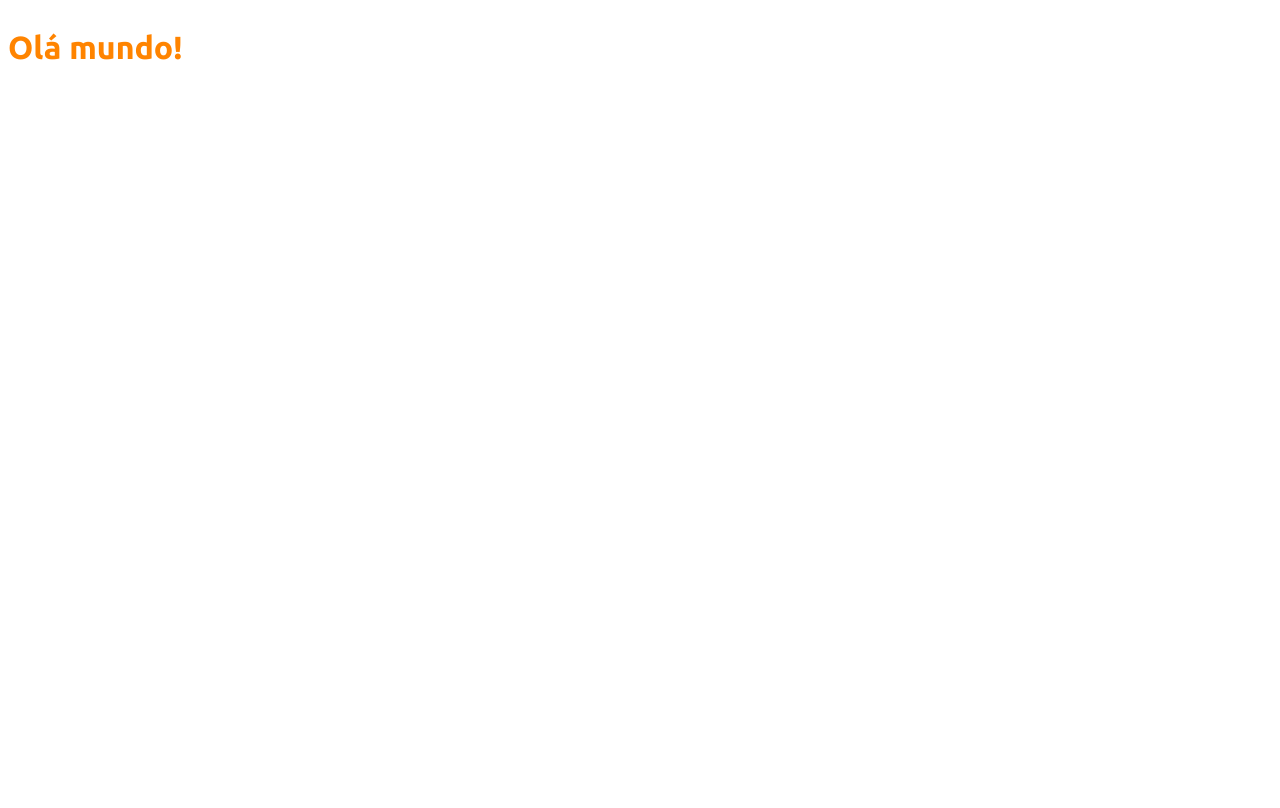
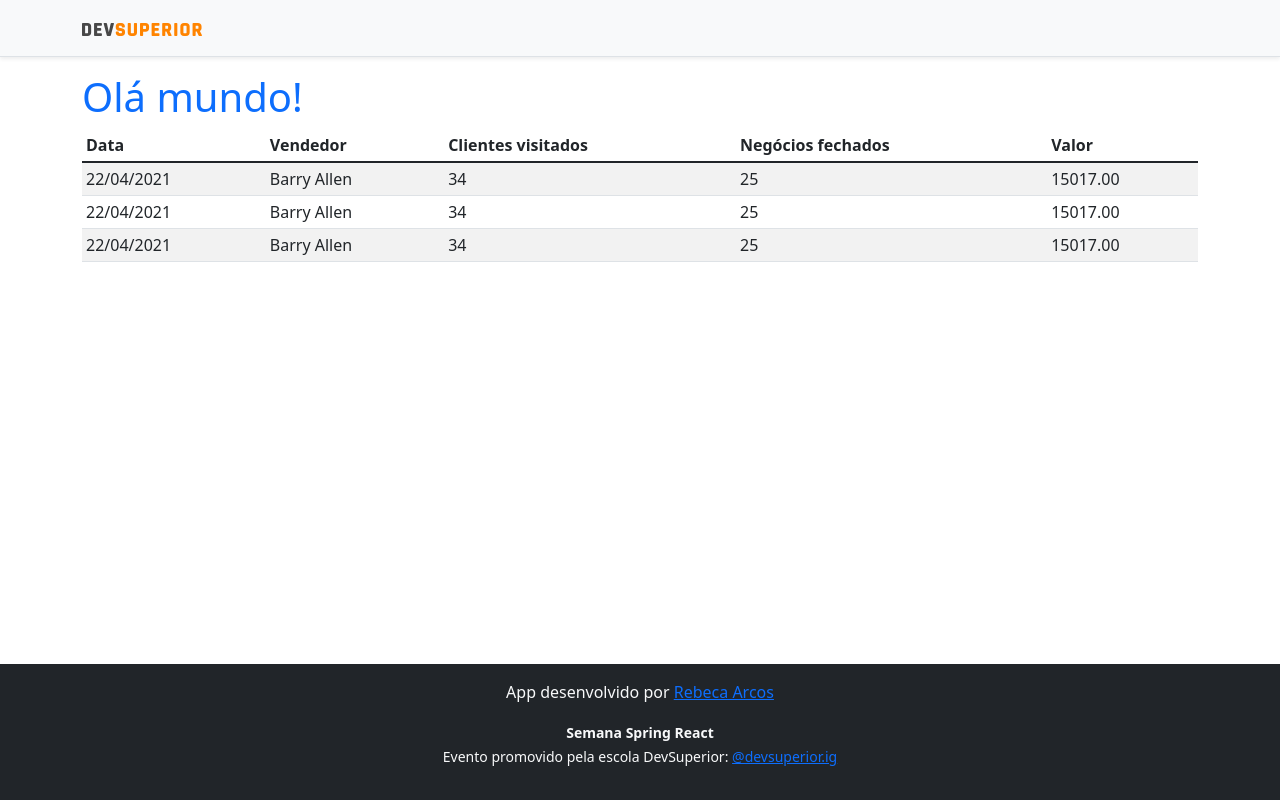
Before and after one commit to Beca-arcos/Project-sds5, a React (Create React App) app in the folder frontend/: page / in a window 1280 px wide. Built offline with nearby package versions, Linux system fonts and the light colour scheme.

Commit message:
Basic static components

```diff
--- a/frontend/src/App.tsx
+++ b/frontend/src/App.tsx
@@ -1,9 +1,18 @@
+import Navbar from "components/Navbar";
+import Footer from "components/Footer";
+import DataTable from "components/DataTable";
+
 
 function App() {
   return (
-    <div>
-      <h1 className="text-primary">Olá mundo!</h1>
-    </div>
+    <><Navbar />
+      <div className="container">
+        <h1 className="text-primary">Olá mundo!</h1>
+        <DataTable />
+      </div>
+      <Footer />
+
+    </>
   );
 }
 
--- /dev/null
+++ b/frontend/src/components/DataTable/index.tsx
@@ -0,0 +1,44 @@
+
+function Navbar() {
+    return (
+        <div className="table-responsive">
+        <table className="table table-striped table-sm">
+            <thead>
+                <tr>
+                    <th>Data</th>
+                    <th>Vendedor</th>
+                    <th>Clientes visitados</th>
+                    <th>Negócios fechados</th>
+                    <th>Valor</th>
+                </tr>
+            </thead>
+            <tbody>
+                <tr>
+                    <td>22/04/2021</td>
+                    <td>Barry Allen</td>
+                    <td>34</td>
+                    <td>25</td>
+                    <td>15017.00</td>
+                </tr>
+                <tr>
+                    <td>22/04/2021</td>
+                    <td>Barry Allen</td>
+                    <td>34</td>
+                    <td>25</td>
+                    <td>15017.00</td>
+                </tr><tr>
+                    <td>22/04/2021</td>
+                    <td>Barry Allen</td>
+                    <td>34</td>
+                    <td>25</td>
+                    <td>15017.00</td>
+                </tr>
+            </tbody>
+        </table>
+    </div>
+
+
+    );
+}
+
+export default Navbar;
--- /dev/null
+++ b/frontend/src/components/Footer/index.tsx
@@ -0,0 +1,15 @@
+
+function Footer() {
+    return (
+        <footer className="footer mt-auto py-3 bg-dark">
+            <div className="container">
+                <p className="text-light">App desenvolvido por <a href="https://github.com" target="_blank" rel="noreferrer">Rebeca Arcos</a></p>
+                <p className="text-light"><small><strong>Semana Spring React</strong><br />
+                    Evento promovido pela escola DevSuperior: <a href="https://instagram.com/devsuperior.ig" target="_blank" rel="noreferrer">@devsuperior.ig</a></small></p>
+            </div>
+        </footer>
+
+    );
+}
+
+export default Footer;
--- /dev/null
+++ b/frontend/src/components/Navbar/index.tsx
@@ -0,0 +1,16 @@
+import ImgDsDark from 'assets/img/ds-dark.svg'
+
+const Navbar = () =>{
+    return (
+        <div className="d-flex flex-column flex-md-row align-items-center p-3 px-md-4 mb-3 bg-light border-bottom shadow-sm">
+            <div className="container">
+                <nav className="my-2 my-md-0 mr-md-3">
+                    <img src={ImgDsDark} alt="DevSuperior" width="120" />
+                </nav>
+            </div>
+        </div>
+
+    );
+}
+
+export default Navbar;
--- a/frontend/src/index.tsx
+++ b/frontend/src/index.tsx
@@ -2,6 +2,7 @@
 import ReactDOM from 'react-dom';
 import 'assets/css/styles.css';
 import App from './App';
+import 'bootstrap/dist/css/bootstrap.css';
 
 
 ReactDOM.render(
```
Also changed, not shown: frontend/src/assets/img/ds-dark.svg (added).
